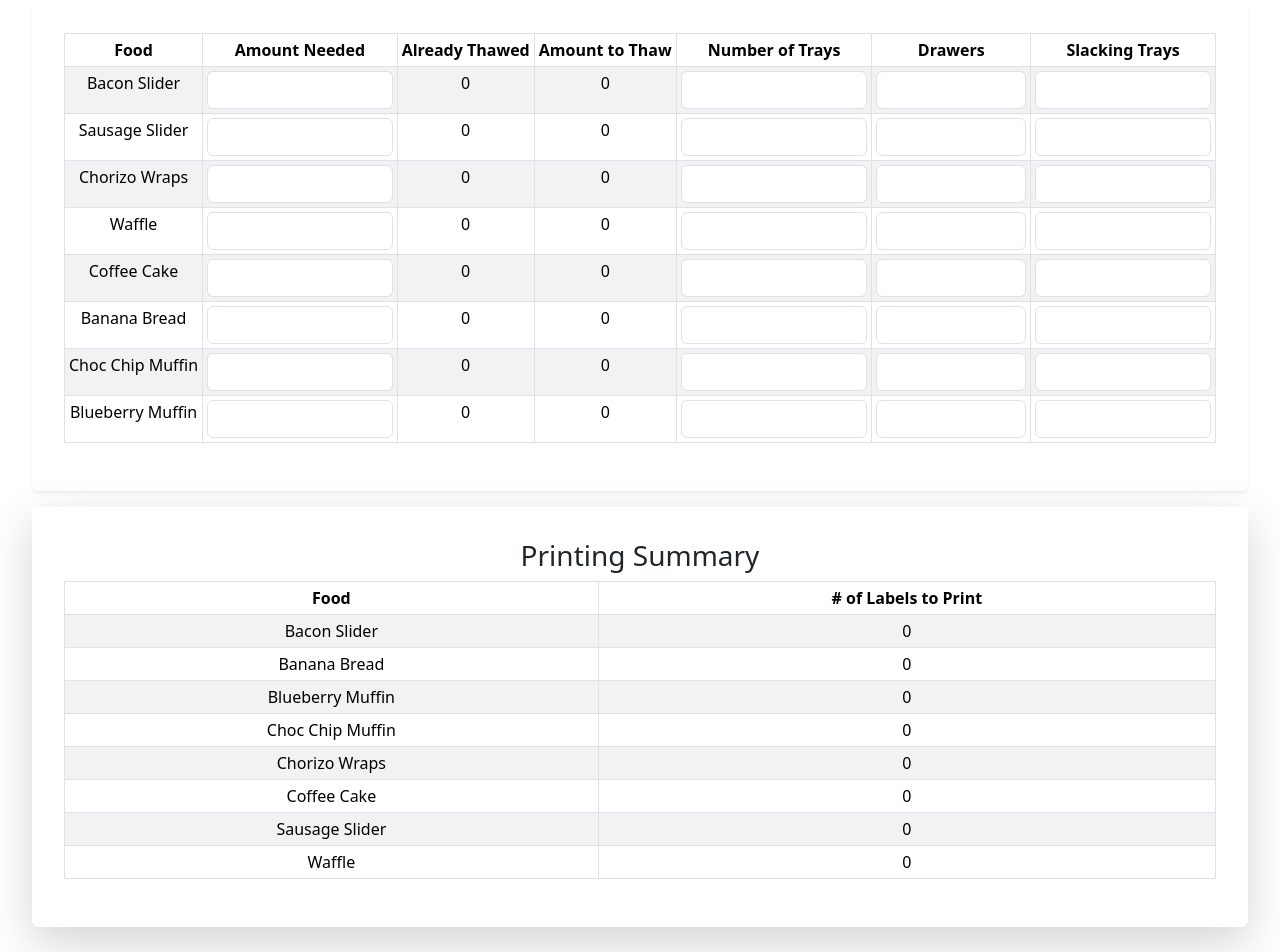
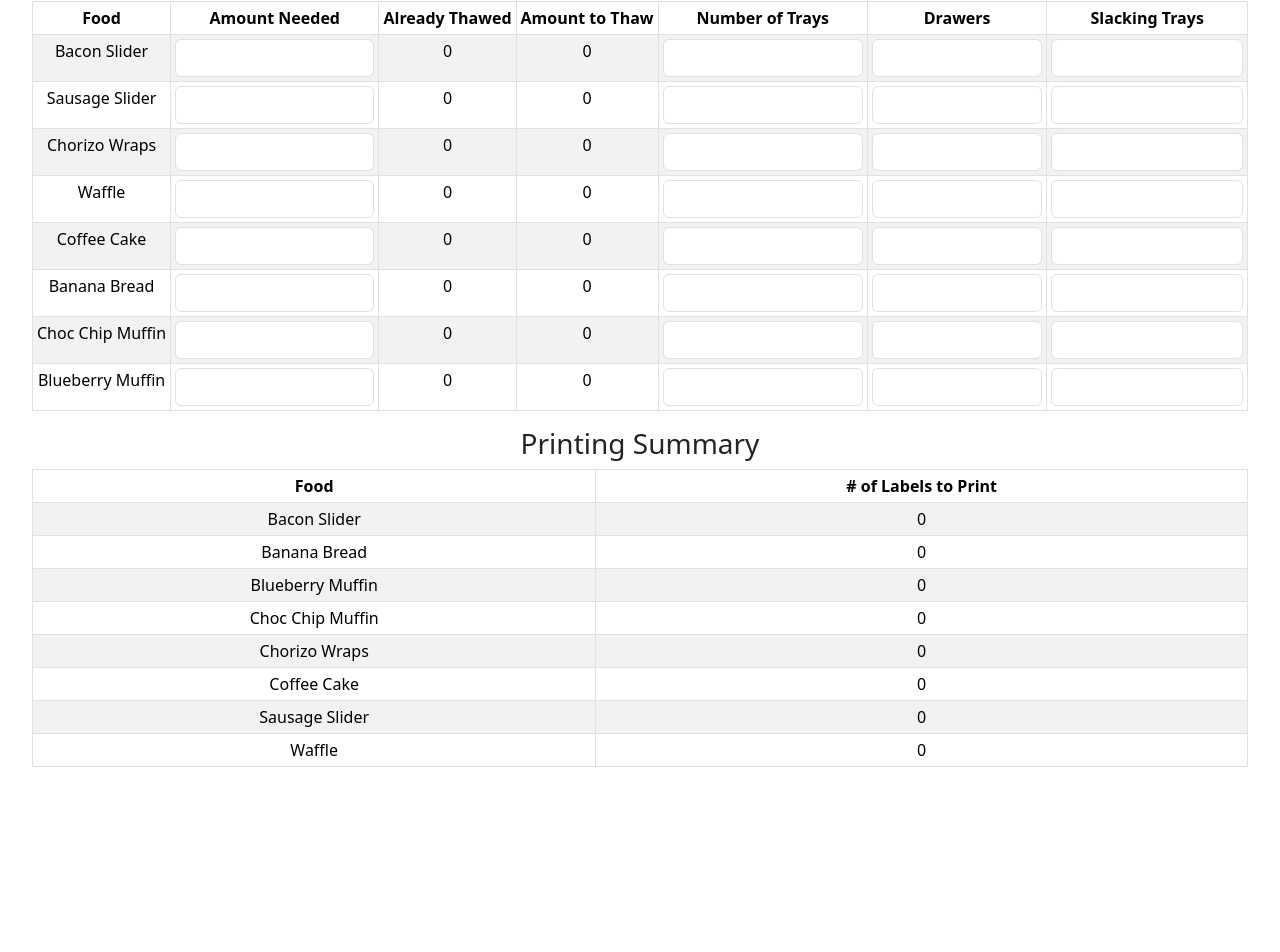
Before and after one commit to clay-odell/SlackingApp, a React (Vite) app: page / in a window 1280 px wide. Shown: the part 230-1182 px from the top of the page. After the commit the page ends 1045 px from the top, so only its background shows below. Built offline with nearby package versions, Linux system fonts and the light colour scheme.

Commit message:
updated Home.css and .jsx to remove Card

```diff
--- a/src/Home.css
+++ b/src/Home.css
@@ -59,6 +59,8 @@ table {
   box-sizing: border-box;
 }
 
+
+
 /* Ultra-small devices (iPhone 14 portrait ~390px) */
 @media (max-width: 420px) {
   table {
--- a/src/Home.jsx
+++ b/src/Home.jsx
@@ -45,7 +45,7 @@ const Home = () => {
       </div>
 
       {/* Main Input Table */}
-      <Card className="main border-0 shadow-sm rounded mb-3">
+
         <div className="table-responsive">
           <Table striped bordered hover size="sm" className="w-100">
             <thead>
@@ -104,10 +104,10 @@ const Home = () => {
             </tbody>
           </Table>
         </div>
-      </Card>
+
 
       {/* Summary Table */}
-      <Card className="summary border-0 shadow-lg rounded">
+
         <h3 className="text-center">Printing Summary</h3>
         <div className="table-responsive">
           <Table striped bordered hover size="sm" className="w-100">
@@ -135,7 +135,7 @@ const Home = () => {
             </tbody>
           </Table>
         </div>
-      </Card>
+
     </div>
   );
 };
```
